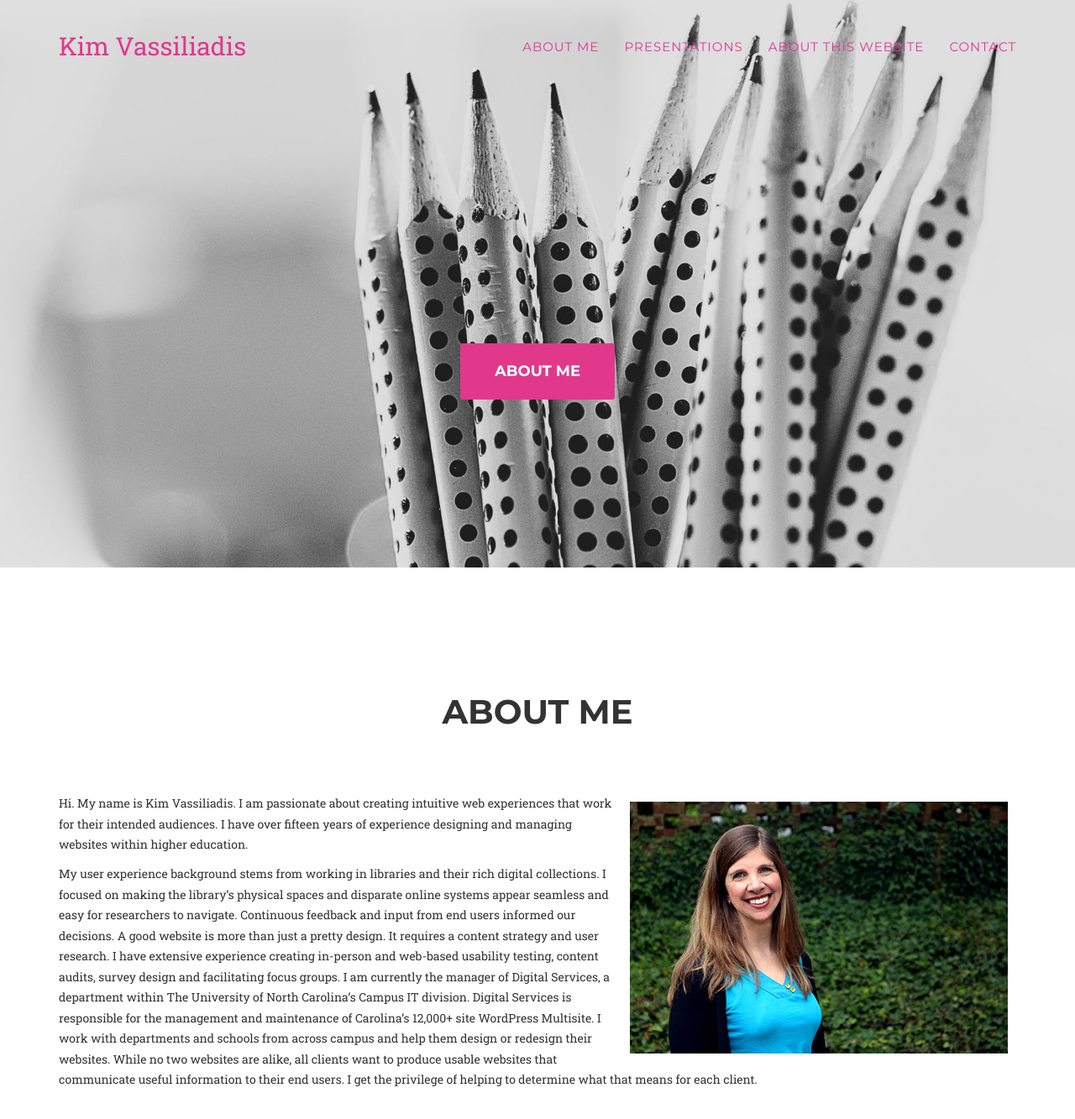
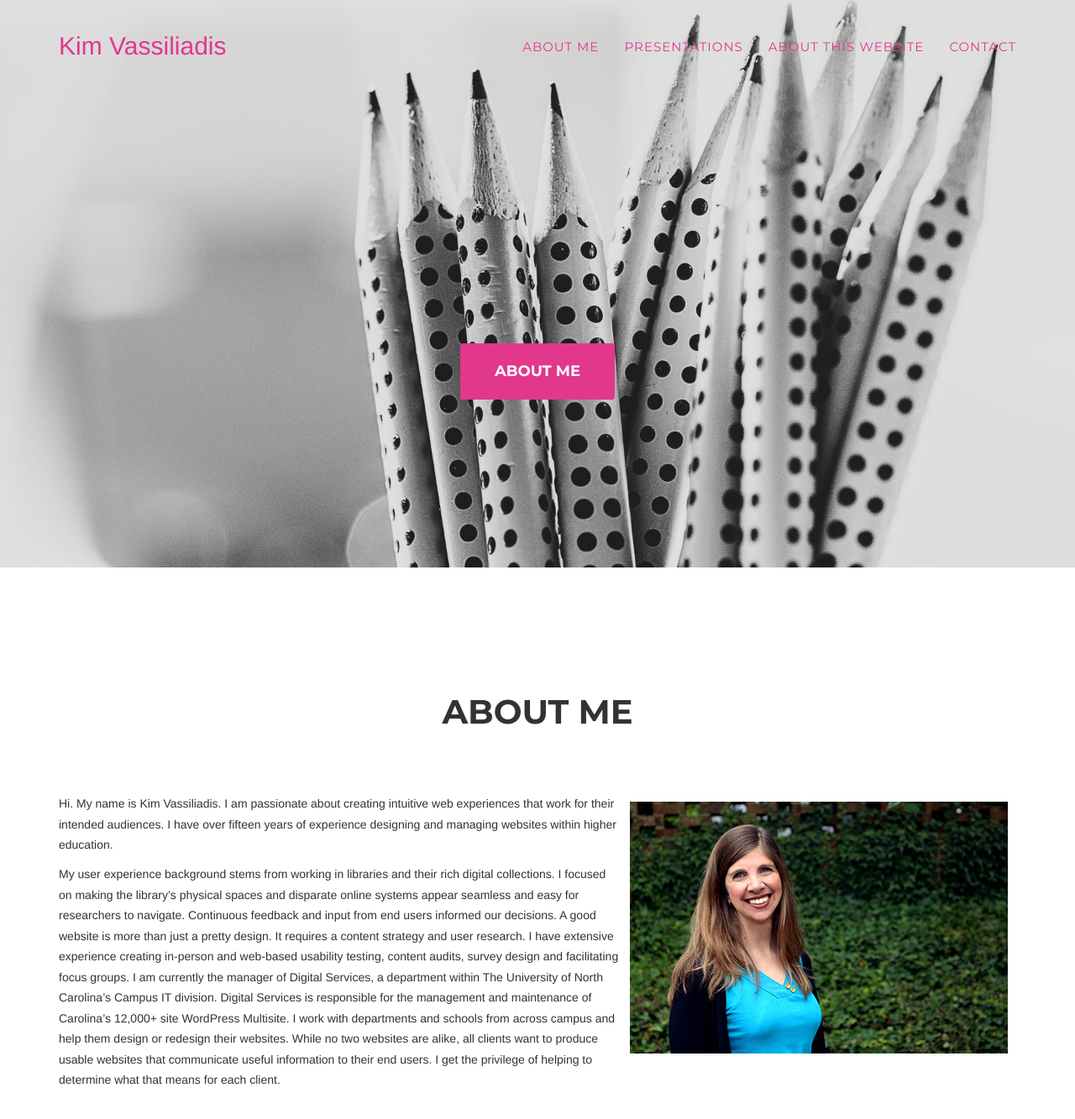
Before and after one commit to kimbrarian/jekyll, a Jekyll site: the page built from index.html, in a window 1280 px wide and 1400 px high. Shown: the top 1333 px of the window at 84% size. Built offline with Jekyll 4.4.1, drawn with Linux system fonts in a browser that asks for light colours; some web fonts are replaced.

Commit message:
Update agency.css

```diff
--- a/_includes/css/agency.css
+++ b/_includes/css/agency.css
@@ -6,7 +6,7 @@
 
 body {
     overflow-x: hidden;
-    font-family: "Roboto Slab","Helvetica Neue",Helvetica,Arial,sans-serif;
+    font-family: "Helvetica Neue",Helvetica,Arial,sans-serif;
     color: #{{ site.data.template.color.secondary-dark }};
 }
 
```
